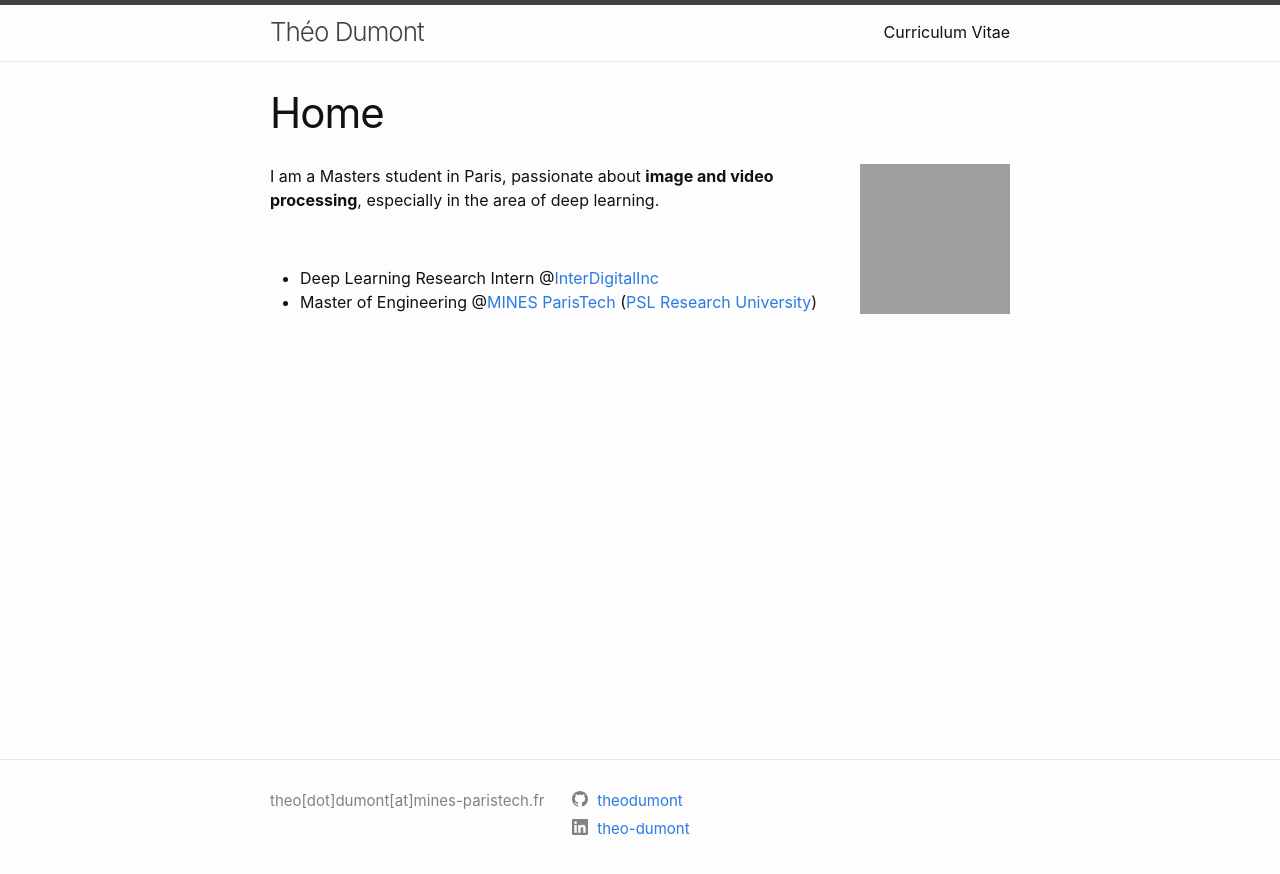
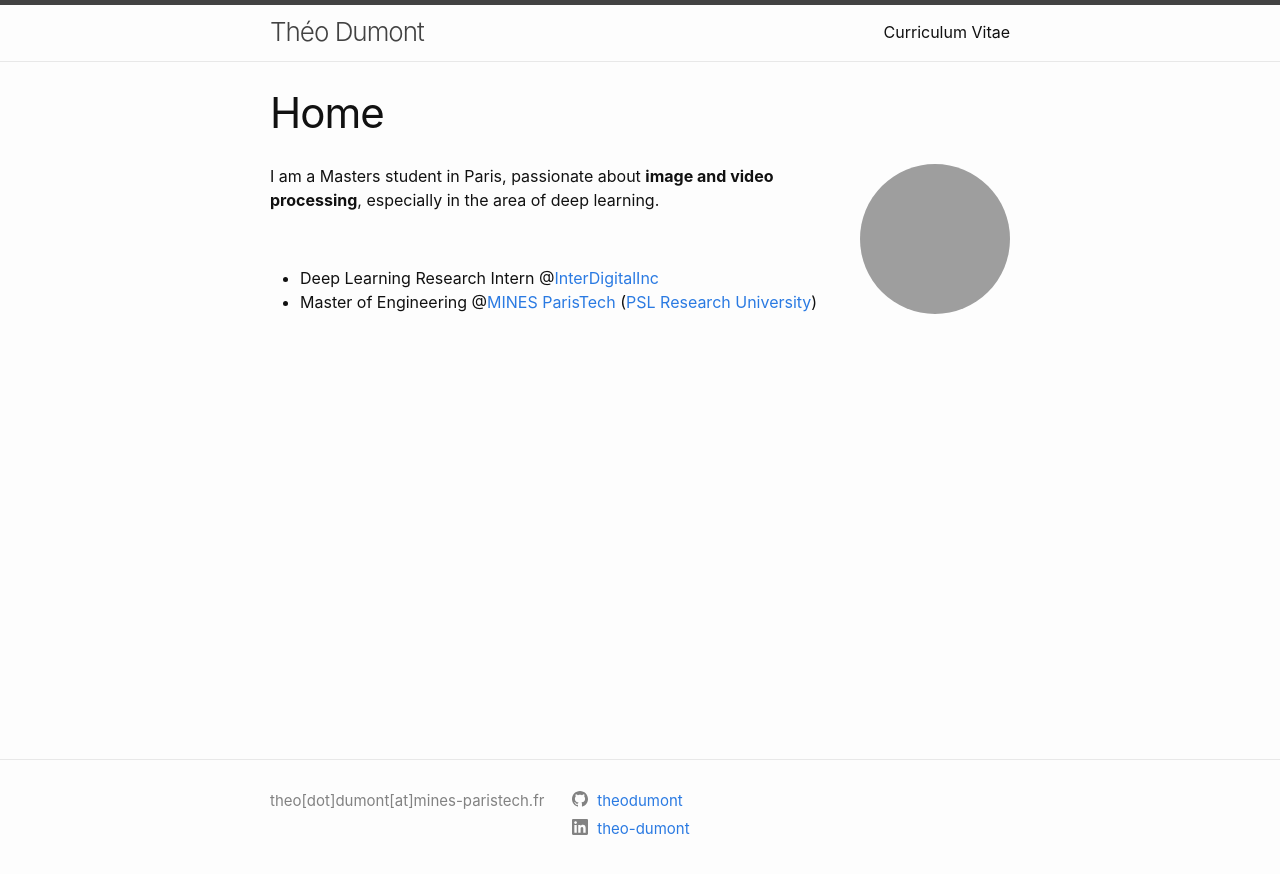
Before and after one commit to theodumont/theodumont.github.io, a Jekyll site: the page built from index.md, in a window 1280 px wide. Shown: the top 874 px of the page. Built offline with Jekyll 4.4.1, drawn with Linux system fonts in a browser that asks for light colours; grey boxes are pictures that could not be loaded.

Commit message:
Round image.

```diff
--- a/index.md
+++ b/index.md
@@ -4,7 +4,7 @@ title: Home
 ---
 
 <div>
-    <p style="float: right; margin-left: 15px"><img src="https://avatars3.githubusercontent.com/u/59149044?s=460" alt="profile picture" width="150" height="150" margin="100px"></p>
+    <p style="float: right; margin-left: 15px; overflow: hidden; border-radius: 50%"><img src="https://avatars3.githubusercontent.com/u/59149044?s=460" alt="profile picture" width="150" height="150" margin="100px"></p>
 </div>
 
 I am a Masters student in Paris, passionate about **image and video processing**, especially in the area of deep learning.
```
